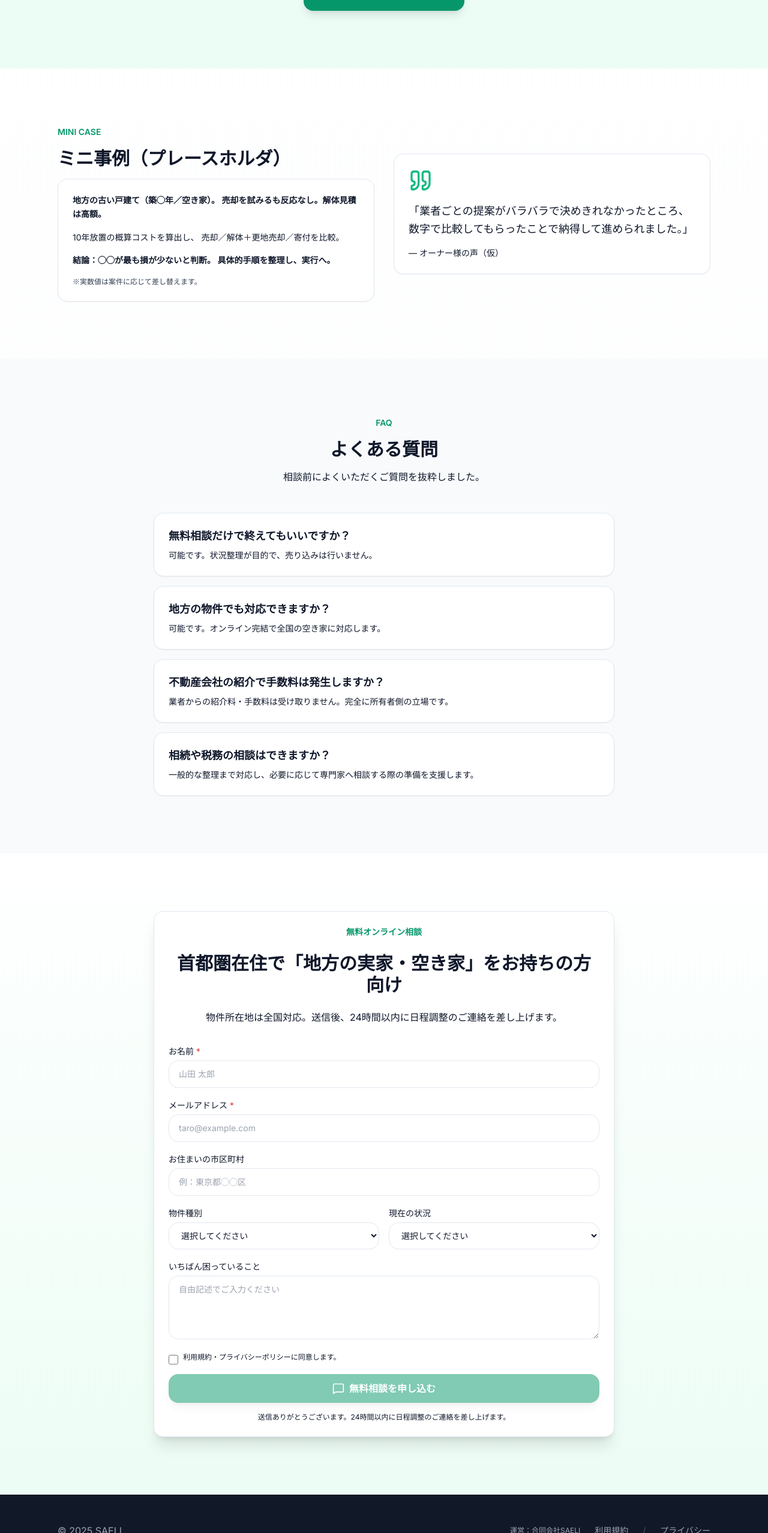
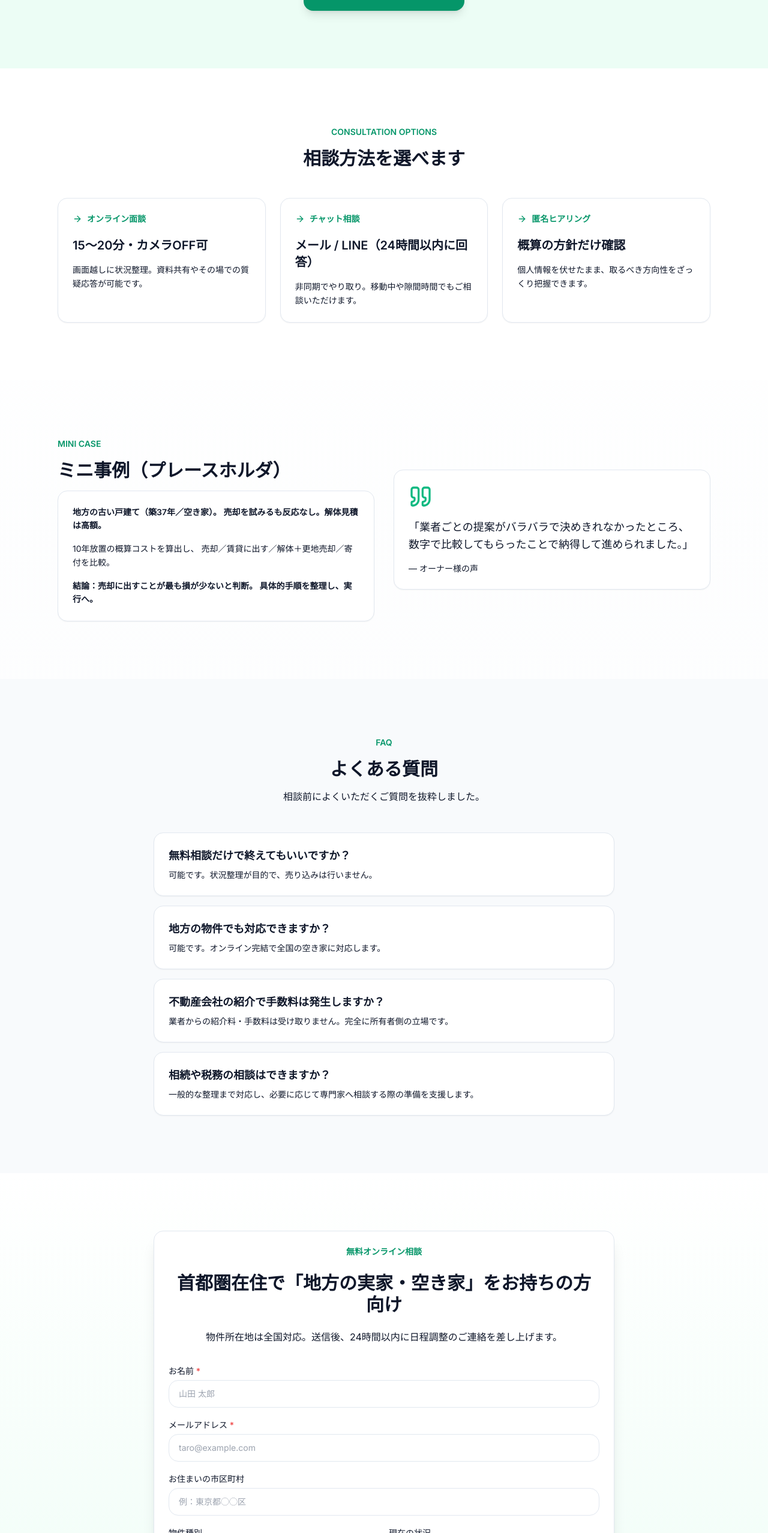
Before and after one commit to IchiroFukuda/saeli-lp, a Next.js app: page /realestate-exit in a window 1280 px wide. Shown: the part 2750-5306 px from the top of the page at 60% size. Built offline with nearby package versions, Linux system fonts and the light colour scheme.

Commit message:
Update real estate exit LP content

```diff
--- a/app/realestate-exit/page.tsx
+++ b/app/realestate-exit/page.tsx
@@ -138,7 +138,6 @@ const initialFormState = {
   propertyType: "",
   propertyStatus: "",
   concern: "",
-  agree: false,
 };
 
 const propertyTypes = ["戸建て", "土地", "マンション一室", "その他"];
@@ -157,16 +156,8 @@ export default function RealEstateExitLanding() {
       HTMLInputElement | HTMLTextAreaElement | HTMLSelectElement
     >
   ) => {
-    const target = e.target as
-      | HTMLInputElement
-      | HTMLTextAreaElement
-      | HTMLSelectElement;
-    const { name, value, type } = target;
-    if (type === "checkbox" && target instanceof HTMLInputElement) {
-      setFormData((prev) => ({ ...prev, [name]: target.checked }));
-    } else {
-      setFormData((prev) => ({ ...prev, [name]: value }));
-    }
+    const { name, value } = e.target;
+    setFormData((prev) => ({ ...prev, [name]: value }));
   };
 
   const composeMessage = () => {
@@ -441,6 +432,49 @@ export default function RealEstateExitLanding() {
         </Container>
       </Section>
 
+      <Section id="consult-types" className="bg-white">
+        <Container>
+          <div className="text-center max-w-3xl mx-auto mb-12 space-y-4 text-slate-900">
+            <p className="text-sm font-semibold text-emerald-600">
+              CONSULTATION OPTIONS
+            </p>
+            <h2 className="text-3xl font-bold">相談方法を選べます</h2>
+          </div>
+          <div className="grid gap-6 md:grid-cols-3 text-slate-900">
+            <Card className="space-y-4 h-full">
+              <div className="inline-flex items-center gap-2 text-emerald-600 font-semibold text-sm">
+                <ArrowRight className="h-4 w-4" />
+                オンライン面談
+              </div>
+              <h3 className="text-xl font-semibold">15〜20分・カメラOFF可</h3>
+              <p className="text-sm leading-relaxed">
+                画面越しに状況整理。資料共有やその場での質疑応答が可能です。
+              </p>
+            </Card>
+            <Card className="space-y-4 h-full">
+              <div className="inline-flex items-center gap-2 text-emerald-600 font-semibold text-sm">
+                <ArrowRight className="h-4 w-4" />
+                チャット相談
+              </div>
+              <h3 className="text-xl font-semibold">メール / LINE（24時間以内に回答）</h3>
+              <p className="text-sm leading-relaxed">
+                非同期でやり取り。移動中や隙間時間でもご相談いただけます。
+              </p>
+            </Card>
+            <Card className="space-y-4 h-full">
+              <div className="inline-flex items-center gap-2 text-emerald-600 font-semibold text-sm">
+                <ArrowRight className="h-4 w-4" />
+                匿名ヒアリング
+              </div>
+              <h3 className="text-xl font-semibold">概算の方針だけ確認</h3>
+              <p className="text-sm leading-relaxed">
+                個人情報を伏せたまま、取るべき方向性をざっくり把握できます。
+              </p>
+            </Card>
+          </div>
+        </Container>
+      </Section>
+
       <Section id="case">
         <Container>
           <div className="grid gap-8 lg:grid-cols-2 items-center">
@@ -450,19 +484,16 @@ export default function RealEstateExitLanding() {
               <Card className="bg-slate-100 text-slate-900 border-slate-200">
                 <div className="space-y-4 text-sm leading-relaxed text-slate-900">
                   <p className="font-semibold text-slate-900">
-                    地方の古い戸建て（築◯年／空き家）。
+                    地方の古い戸建て（築37年／空き家）。
                     売却を試みるも反応なし。解体見積は高額。
                   </p>
                   <p>
                     10年放置の概算コストを算出し、
-                    売却／解体＋更地売却／寄付を比較。
+                    売却／賃貸に出す／解体＋更地売却／寄付を比較。
                   </p>
                   <p className="font-semibold text-slate-900">
-                    結論：◯◯が最も損が少ないと判断。
+                    結論：売却に出すことが最も損が少ないと判断。
                     具体的手順を整理し、実行へ。
-                  </p>
-                  <p className="text-xs text-slate-700">
-                    ※実数値は案件に応じて差し替えます。
                   </p>
                 </div>
               </Card>
@@ -472,7 +503,7 @@ export default function RealEstateExitLanding() {
               <p className="text-lg text-slate-900 leading-relaxed">
                 「業者ごとの提案がバラバラで決めきれなかったところ、数字で比較してもらったことで納得して進められました。」
               </p>
-              <p className="text-sm text-slate-900">— オーナー様の声（仮）</p>
+              <p className="text-sm text-slate-900">— オーナー様の声</p>
             </Card>
           </div>
         </Container>
@@ -606,20 +637,6 @@ export default function RealEstateExitLanding() {
                     placeholder="自由記述でご入力ください"
                   />
                 </div>
-                <div className="flex items-start gap-2 text-xs text-slate-900">
-                  <input
-                    type="checkbox"
-                    name="agree"
-                    checked={formData.agree}
-                    onChange={handleChange}
-                    required
-                    className="mt-1 h-4 w-4 rounded border-slate-300 text-emerald-600 focus:ring-emerald-500"
-                  />
-                  <span>
-                    利用規約・プライバシーポリシーに同意します。
-                  </span>
-                </div>
-
                 {submitStatus.type && (
                   <div
                     className={`rounded-2xl border px-4 py-3 text-sm ${
@@ -634,7 +651,7 @@ export default function RealEstateExitLanding() {
 
                 <button
                   type="submit"
-                  disabled={!formData.agree || isSubmitting}
+                  disabled={isSubmitting}
                   className="inline-flex items-center justify-center gap-2 rounded-2xl bg-emerald-600 text-white px-6 py-3 font-semibold shadow-lg hover:bg-emerald-700 transition-all disabled:opacity-50 disabled:cursor-not-allowed"
                 >
                   {isSubmitting ? (
```
